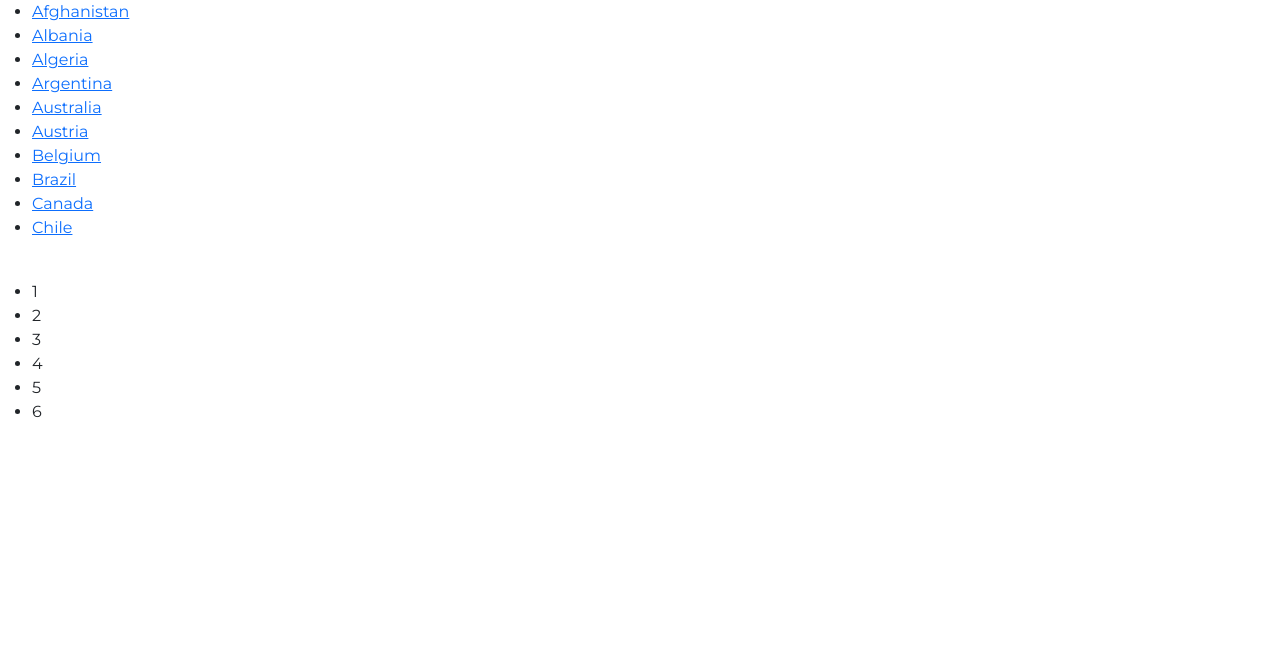
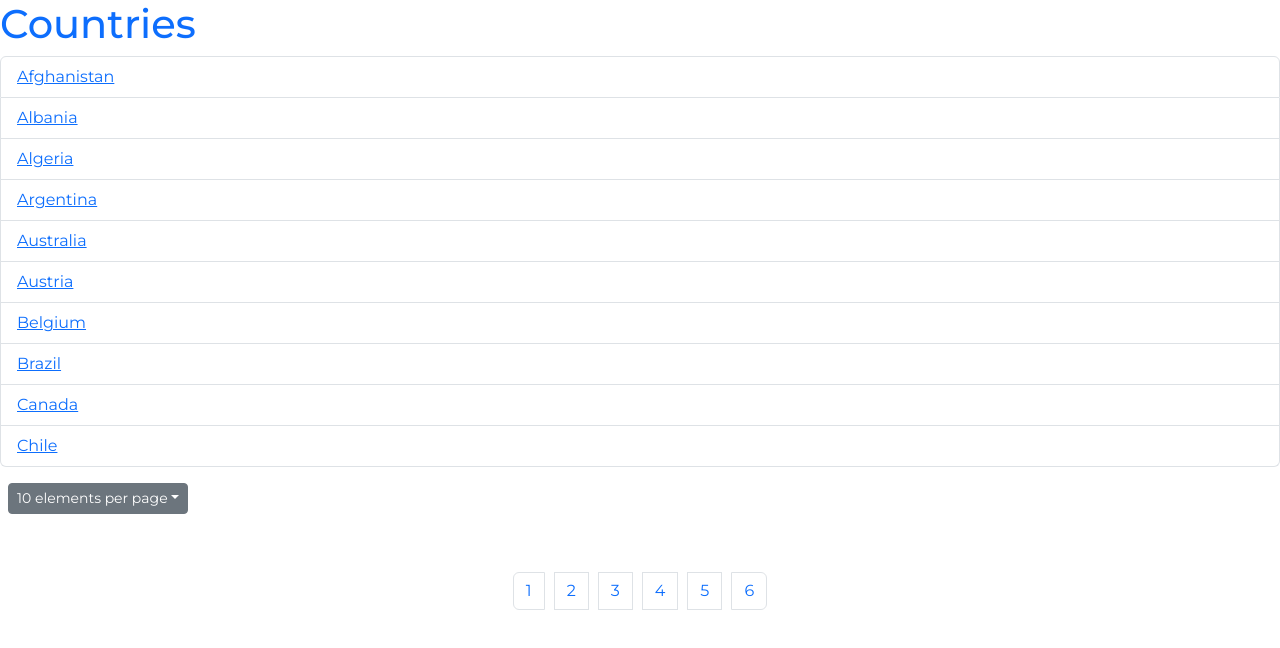
Before and after one commit to cignoBianco/react-live-search, a React (Vite) app: page /countries-list in a window 1280 px wide. Shown: the top 648 px of the page. Built offline with nearby package versions, Linux system fonts and the light colour scheme.

Commit message:
add countries coubt pr age switcher

```diff
--- a/src/components/CountriesList/CountriesList.tsx
+++ b/src/components/CountriesList/CountriesList.tsx
@@ -3,6 +3,8 @@ import { useEffect, useState } from 'react'
 import { API_ENDPOINTS } from '../../constants/api';
 import type { Country } from '../../interfaces/countries';
 import { Link } from 'react-router';
+import Pagination from './Pagination/index';
+import Dropdown from 'react-bootstrap/Dropdown';
 
 interface CountriesListProps {
 
@@ -35,7 +37,6 @@ export const CountriesList = (props: CountriesListProps) => {
     }
 
     const paginationItems = () => {
-
         return Math.ceil(countries.length / countriesPerPage);
     }
 
@@ -45,26 +46,33 @@ export const CountriesList = (props: CountriesListProps) => {
 
     if (loading) return 'loading...';
 
+    if (!countries.length) return 'no data =(';
+
     return (
         <div>
-            <ul>
+            <h1 className='text-primary'>Countries</h1>
+            <ul className='list-group mb-2'>
                 {filteredCountries().map((c, index) => {
                     const countryName = 'name' in c ? c.name : c.names.common;
                     const countryCode = 'code' in c ? c.code : c.codes.alpha_2;
 
-                    return <li key={index}>
+                    return <li key={index} className='list-group-item'>
                         <Link to={`/countries/${countryName || countryCode}`}>{countryName}</Link>
                     </li>
                 })}
             </ul>
-            <br />
-            <ul>
-                {
-                    Array.from({ length: paginationItems() }, (_, i) => <li onClick={() => { setCurrentPage(i + 1) }}>
-                        {i + 1}
-                    </li>)
-                }
-            </ul>
+            <Dropdown>
+                <Dropdown.Toggle className='m-2' size="sm" variant="secondary" id="dropdown-basic">
+                    {countriesPerPage} elements per page
+                </Dropdown.Toggle>
+
+                <Dropdown.Menu>
+                    <Dropdown.Item onClick={() => setCountriesPerPage(10)} href="#/action-1">10</Dropdown.Item>
+                    <Dropdown.Item onClick={() => setCountriesPerPage(20)} href="#/action-2">20</Dropdown.Item>
+                    <Dropdown.Item onClick={() => setCountriesPerPage(50)} href="#/action-3">50</Dropdown.Item>
+                </Dropdown.Menu>
+            </Dropdown>
+            <Pagination paginationLength={paginationItems()} clickHandler={(pageNumber: number) => setCurrentPage(pageNumber)} />
         </div>
     )
 }
--- /dev/null
+++ b/src/components/CountriesList/Pagination/Pagination.tsx
@@ -0,0 +1,21 @@
+interface PaginationProps {
+    paginationLength: number;
+    clickHandler: (pageNumber: number) => void
+}
+
+const Pagination = ({ paginationLength, clickHandler }: PaginationProps) => {
+    return (
+        <ul className='pagination'>
+            {
+                Array.from({ length: paginationLength }, (_, i) => <li
+                    onClick={() => clickHandler(i + 1)}
+                    className='page-item'
+                >
+                    <a href="#" className='page-link'>{i + 1}</a>
+                </li>)
+            }
+        </ul>
+    )
+}
+
+export default Pagination;
--- /dev/null
+++ b/src/components/CountriesList/Pagination/index.ts
@@ -0,0 +1,3 @@
+import Pagination from './Pagination';
+
+export default Pagination;
```
